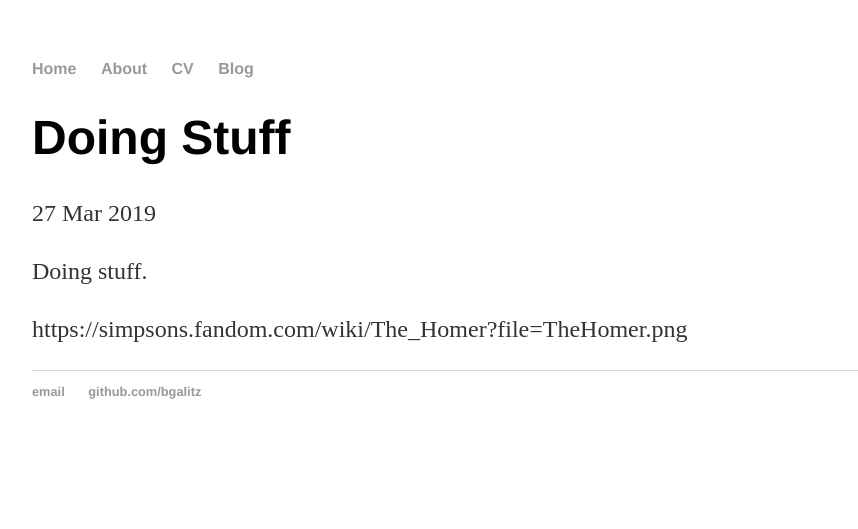
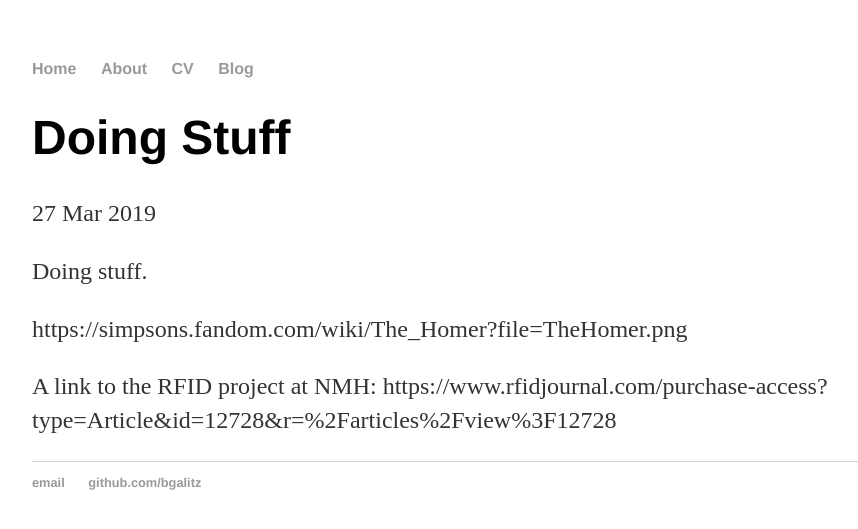
Before and after one commit to bgalitz/bgalitz.github.io, a Jekyll site: the page built from _posts/2019-03-27-doing-stuff.md, in a window 1280 px wide. Shown: the top 529 px of the page, without its empty margins (160-1018 px from the left). Built offline with Jekyll 4.4.1, drawn with Linux system fonts in a browser that asks for light colours.

Commit message:
Update 2019-03-27-doing-stuff.md

```diff
--- a/_posts/2019-03-27-doing-stuff.md
+++ b/_posts/2019-03-27-doing-stuff.md
@@ -7,3 +7,6 @@ date: 2019-03-27
 Doing stuff.
 
 https://simpsons.fandom.com/wiki/The_Homer?file=TheHomer.png
+
+A link to the RFID project at NMH:
+https://www.rfidjournal.com/purchase-access?type=Article&id=12728&r=%2Farticles%2Fview%3F12728
```
